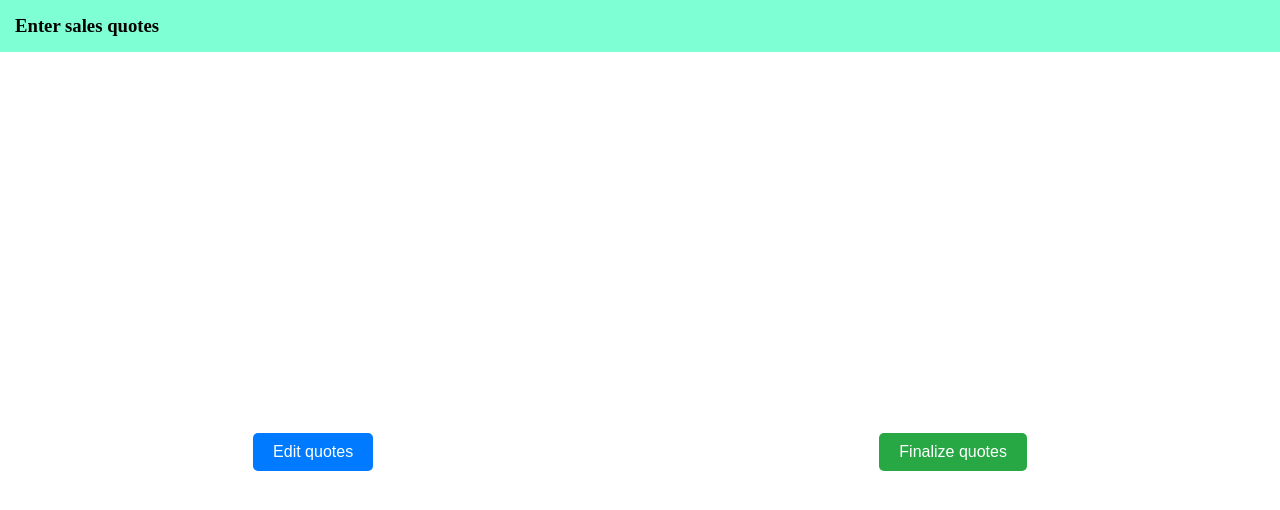
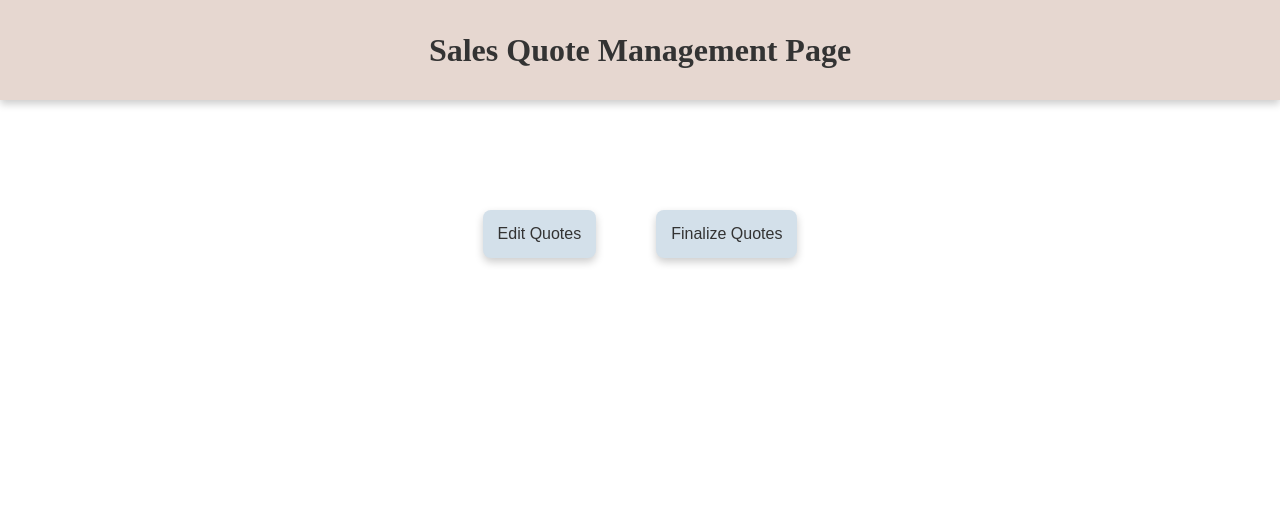
Before and after one commit to JTabb1213/CSCI467Project, an Angular app in the folder sales-associate-page/: page /sales-quotes in a window 1280 px wide. Shown: the top 510 px of the page. Built offline with nearby package versions, Linux system fonts and the light colour scheme.

Commit message:
Added some front end

```diff
--- a/sales-associate-page/src/app/components/run-quotes/run-quotes.component.css
+++ b/sales-associate-page/src/app/components/run-quotes/run-quotes.component.css
@@ -1,41 +1,60 @@
-header {
-    padding: 15px;
-    text-align: 'center';
-    background-color: aquamarine;
-    color: black;
+body {
+    background-color: #f7f7f7;
+    font-family: 'Arial, sans-serif';
+    color: #333333;
   }
 
+  .main-header {
+    background-color: #E6D7D0;
+    color: #333333;
+    width: 100%;
+    padding: 0;
+    margin: 0;
+    height: 100px;
+    display: flex;
+    justify-content: center;
+    align-items: center;
+    text-align: center;
+    box-shadow: 0 4px 8px rgba(0, 0, 0, 0.2);
+  }
+
+  .main-header h1 {
+    font-size: 2em;
+    margin: 0;
+  }
 
   .button-container {
     display: flex;
-    justify-content: space-around;
+    justify-content: center;
     align-items: center;
-    height: 100vh;
+    gap: 20px;
+    margin-top: 90px;
   }
 
-button {
-    padding: 10px 20px;
-    font-size: 16px;
-    border: none;
-    border-radius: 5px;
-    cursor: pointer;
-    transition: background-color 0.3s;
+  .navigation-buttons {
+    margin-top: 20px;
   }
 
-.edit-quotes {
-    background-color: #007BFF;
-    color: white;
+  .action-button {
+    background-color: #d3e0ea;
+    color: #333333;
+    border: none;
+    padding: 12px 24px;
+    border-radius: 8px;
+    font-size: 1em;
+    cursor: pointer;
+    margin: 20px;
+    padding: 15px;
+    box-shadow: 0 4px 8px rgba(0, 0, 0, 0.2);
+    transition: background-color 0.3s ease, transform 0.2s ease;
   }
 
-.finalize-quotes {
-    background-color: #28A745;
-    color: white;
+  .action-button:hover {
+    background-color: #aacfd0;
+    transform: scale(1.05);
   }
 
-.edit-quotes:hover {
-    background-color: #0056b3;
+  .action-button:active {
+    background-color: #8aa7ab;
+    transform: scale(1.02);
   }
-
-.finalize-quotes:hover {
-    background-color: #218838;
-}
--- a/sales-associate-page/src/app/components/run-quotes/run-quotes.component.html
+++ b/sales-associate-page/src/app/components/run-quotes/run-quotes.component.html
@@ -1,16 +1,10 @@
-<header>
-    <h3>
-        Enter sales quotes
-    </h3>
-</header>
+<header class="main-header">
+    <h1>Sales Quote Management Page</h1>
+  </header>
 
-<div class="button-container">
-    <button class="edit-quotes" (click)="navigateToEditQuotes()">
-        Edit quotes
-    </button>
-    <button class="finalize-quotes" (click)="toFinalizeQuotes()">
-        Finalize quotes
-    </button>
-</div>
+  <div class="button-container">
+    <button class="action-button" (click)="navigateToEditQuotes()"> Edit Quotes </button>
+    <button class="action-button" (click)="toFinalizeQuotes()"> Finalize Quotes </button>
+  </div>
 
-<router-outlet></router-outlet>
+  <router-outlet></router-outlet>
--- a/sales-associate-page/src/app/sales-quotes/sales-quotes.component.css
+++ b/sales-associate-page/src/app/sales-quotes/sales-quotes.component.css
@@ -0,0 +1,65 @@
+body {
+    background-color: #f7f7f7;
+    font-family: 'Arial, sans-serif';
+    color: #333333;
+  }
+
+  .main-header {
+    background-color: #E6D7D0;
+    color: #333333;
+    width: 100%;
+    padding: 0;
+    margin: 0;
+    height: 100px;
+    display: flex;
+    justify-content: center;
+    align-items: center;
+    text-align: center;
+    box-shadow: 0 4px 8px rgba(0, 0, 0, 0.2);
+  }
+
+  .main-header h1 {
+    font-size: 2em;
+    margin: 0;
+  }
+
+  .main-intro {
+    text-align: center;
+    margin-top: 80px;
+    margin-bottom: 80px;
+    color: #555555;
+    font-size: 30px;
+  }
+
+  .intro-section {
+    text-align: center;
+    margin-bottom: 60px;
+  }
+
+  .navigation-buttons {
+    margin-top: 90px;
+  }
+
+  .action-button {
+    background-color: #d3e0ea;
+    color: #333333;
+    border: none;
+    padding: 12px 24px;
+    border-radius: 8px;
+    font-size: 1em;
+    cursor: pointer;
+    margin: 20px;
+    padding: 15px;
+    box-shadow: 0 4px 8px rgba(0, 0, 0, 0.2);
+    transition: background-color 0.3s ease, transform 0.2s ease;
+  }
+
+  .action-button:hover {
+    background-color: #aacfd0;
+    transform: scale(1.05);
+  }
+
+  .action-button:active {
+    background-color: #8aa7ab;
+    transform: scale(1.02);
+  }
--- a/sales-associate-page/src/app/sales-quotes/sales-quotes.component.html
+++ b/sales-associate-page/src/app/sales-quotes/sales-quotes.component.html
@@ -1,4 +1,20 @@
+<div class="homepage">
+  <header class="main-header">
+    <h1>Welcome to the Sales Quote Tracking System</h1>
+  </header>
+</div>
 
-<div>
-    Welcome to the home page of the sales quotes application
+<div class="main-intro">
+  <p>Manage quotes, finalize them, and convert them into purchase orders with ease.</p>
 </div>
+
+<main class="intro-section">
+  <h2>What Would You Like to Do?</h2>
+
+  <div class="navigation-buttons">
+    <button class="action-button" [routerLink]="['/sales-quotes']">Create and Manage Quotes</button>
+    <button class="action-button" [routerLink]="['/sales-quotes']">Manage Finalized Quotes</button>
+    <button class="action-button" [routerLink]="['/sales-quotes']">Manage Purchase Orders</button>
+  </div>
+
+</main>
--- a/sales-associate-page/src/app/sales-quotes/sales-quotes.component.ts
+++ b/sales-associate-page/src/app/sales-quotes/sales-quotes.component.ts
@@ -1,5 +1,6 @@
 import { Component } from '@angular/core';
-import { RouterModule } from '@angular/router';
+import { Router, RouterModule } from '@angular/router';
+
 @Component({
   selector: 'app-sales-quotes',
   standalone: true,
@@ -8,5 +9,22 @@ import { RouterModule } from '@angular/router';
   styleUrl: './sales-quotes.component.css'
 })
 export class SalesQuotesComponent {
+  constructor(private router: Router) {} // Inject Router service
 
+  navigateTo(page: string) {
+    switch (page) {
+      case 'create':
+        this.router.navigate(['/create']); // Adjust path as needed
+        break;
+      case 'edit':
+        this.router.navigate(['/edit']); // Adjust path as needed
+        break;
+      case 'convert':
+        this.router.navigate(['/convert']); // Adjust path as needed
+        break;
+      default:
+        console.error('Unknown page:', page);
+        break;
+    }
+  }
 }
```
Lines whose indentation alone changed are shown as unchanged.
